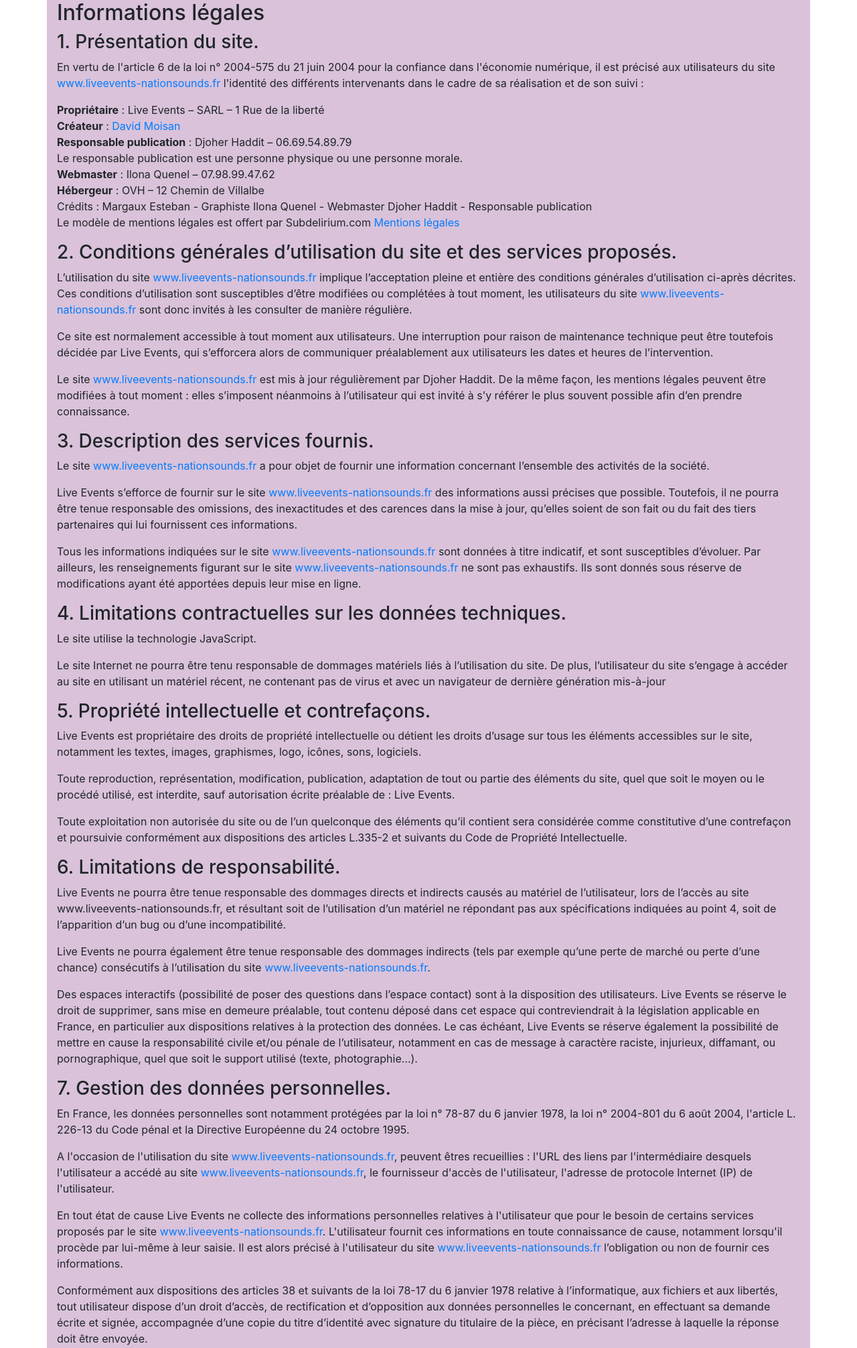
After one commit to David-Moisan/Live_Eventsv2.1, a Symfony app: template templates/mention_legale/index.html.twig in a window 1280 px wide. The commit adds this page. Shown: the top 2012 px of the page at 67% size. Run offline with Twig, Linux system fonts and the light colour scheme; the template is opened without the code that fills it, so the values that code supplies are empty; some libraries are stand-ins or nearby versions.

Commit message:
Mentions legale

```diff
--- /dev/null
+++ b/templates/mention_legale/index.html.twig
@@ -0,0 +1,167 @@
+{% extends 'base.html.twig' %}
+
+{% block title %}Mentions légales{% endblock %}
+
+{% block stylesheets %}
+<!-- Icon -->
+<link rel="shortcut icon" href="/source/icon.ico" type="image/x-icon">
+
+<!-- Font Awesome -->
+<link rel="stylesheet" href="https://cdnjs.cloudflare.com/ajax/libs/font-awesome/4.7.0/css/font-awesome.min.css">
+
+<!-- Bootstrap v4.5 -->
+<link rel="stylesheet" href="https://cdn.jsdelivr.net/npm/bootstrap@4.5.3/dist/css/bootstrap.min.css"
+    integrity="sha384-TX8t27EcRE3e/ihU7zmQxVncDAy5uIKz4rEkgIXeMed4M0jlfIDPvg6uqKI2xXr2" crossorigin="anonymous">
+<script src="https://code.jquery.com/jquery-3.5.1.slim.min.js"
+    integrity="sha384-DfXdz2htPH0lsSSs5nCTpuj/zy4C+OGpamoFVy38MVBnE+IbbVYUew+OrCXaRkfj" crossorigin="anonymous">
+</script>
+<script src="https://cdn.jsdelivr.net/npm/bootstrap@4.5.3/dist/js/bootstrap.bundle.min.js"
+    integrity="sha384-ho+j7jyWK8fNQe+A12Hb8AhRq26LrZ/JpcUGGOn+Y7RsweNrtN/tE3MoK7ZeZDyx" crossorigin="anonymous">
+</script>
+{% endblock %}
+
+{% block body %}
+
+
+<div class="container" style="margin-bottom: 50px !important; background: #a065a265;">
+    <h2>Informations légales</h2>
+    <h3>1. Présentation du site.</h3>
+    <p>En vertu de l'article 6 de la loi n° 2004-575 du 21 juin 2004 pour la confiance dans l'économie numérique, il est
+        précisé aux utilisateurs du site <a
+            href="http://www.liveevents-nationsounds.fr/">www.liveevents-nationsounds.fr</a> l'identité des différents
+        intervenants dans le cadre de sa réalisation et de son suivi :</p>
+    <p><strong>Propriétaire</strong> : Live Events – SARL – 1 Rue de la liberté<br />
+        <strong>Créateur</strong> : <a href="https://www.liveevents-nationsounds.fr/">David Moisan</a><br />
+        <strong>Responsable publication</strong> : Djoher Haddit – 06.69.54.89.79<br />
+        Le responsable publication est une personne physique ou une personne morale.<br />
+        <strong>Webmaster</strong> : Ilona Quenel – 07.98.99.47.62<br />
+        <strong>Hébergeur</strong> : OVH – 12 Chemin de Villalbe<br />
+        Crédits : Margaux Esteban - Graphiste
+        Ilona Quenel - Webmaster
+        Djoher Haddit - Responsable publication<br />
+        Le modèle de mentions légales est offert par Subdelirium.com <a target="_blank"
+            href="https://www.subdelirium.com/generateur-de-mentions-legales/">Mentions légales</a></p>
+
+    <h3>2. Conditions générales d’utilisation du site et des services proposés.</h3>
+    <p>L’utilisation du site <a href="http://www.liveevents-nationsounds.fr/">www.liveevents-nationsounds.fr</a>
+        implique l’acceptation pleine et entière des conditions générales d’utilisation ci-après décrites. Ces
+        conditions d’utilisation sont susceptibles d’être modifiées ou complétées à tout moment, les utilisateurs du
+        site <a href="http://www.liveevents-nationsounds.fr/">www.liveevents-nationsounds.fr</a> sont donc invités à les
+        consulter de manière régulière.</p>
+    <p>Ce site est normalement accessible à tout moment aux utilisateurs. Une interruption pour raison de maintenance
+        technique peut être toutefois décidée par Live Events, qui s’efforcera alors de communiquer préalablement aux
+        utilisateurs les dates et heures de l’intervention.</p>
+    <p>Le site <a href="http://www.liveevents-nationsounds.fr/">www.liveevents-nationsounds.fr</a> est mis à jour
+        régulièrement par Djoher Haddit. De la même façon, les mentions légales peuvent être modifiées à tout moment :
+        elles s’imposent néanmoins à l’utilisateur qui est invité à s’y référer le plus souvent possible afin d’en
+        prendre connaissance.</p>
+    <h3>3. Description des services fournis.</h3>
+    <p>Le site <a href="http://www.liveevents-nationsounds.fr/">www.liveevents-nationsounds.fr</a> a pour objet de
+        fournir une information concernant l’ensemble des activités de la société.</p>
+    <p>Live Events s’efforce de fournir sur le site <a
+            href="http://www.liveevents-nationsounds.fr/">www.liveevents-nationsounds.fr</a> des informations aussi
+        précises que possible. Toutefois, il ne pourra être tenue responsable des omissions, des inexactitudes et des
+        carences dans la mise à jour, qu’elles soient de son fait ou du fait des tiers partenaires qui lui fournissent
+        ces informations.</p>
+    <p>Tous les informations indiquées sur le site <a
+            href="http://www.liveevents-nationsounds.fr/">www.liveevents-nationsounds.fr</a> sont données à titre
+        indicatif, et sont susceptibles d’évoluer. Par ailleurs, les renseignements figurant sur le site <a
+            href="http://www.liveevents-nationsounds.fr/">www.liveevents-nationsounds.fr</a> ne sont pas exhaustifs. Ils
+        sont donnés sous réserve de modifications ayant été apportées depuis leur mise en ligne.</p>
+    <h3>4. Limitations contractuelles sur les données techniques.</h3>
+    <p>Le site utilise la technologie JavaScript.</p>
+    <p>Le site Internet ne pourra être tenu responsable de dommages matériels liés à l’utilisation du site. De plus,
+        l’utilisateur du site s’engage à accéder au site en utilisant un matériel récent, ne contenant pas de virus et
+        avec un navigateur de dernière génération mis-à-jour</p>
+    <h3>5. Propriété intellectuelle et contrefaçons.</h3>
+    <p>Live Events est propriétaire des droits de propriété intellectuelle ou détient les droits d’usage sur tous les
+        éléments accessibles sur le site, notamment les textes, images, graphismes, logo, icônes, sons, logiciels.</p>
+    <p>Toute reproduction, représentation, modification, publication, adaptation de tout ou partie des éléments du site,
+        quel que soit le moyen ou le procédé utilisé, est interdite, sauf autorisation écrite préalable de : Live
+        Events.</p>
+    <p>Toute exploitation non autorisée du site ou de l’un quelconque des éléments qu’il contient sera considérée comme
+        constitutive d’une contrefaçon et poursuivie conformément aux dispositions des articles L.335-2 et suivants du
+        Code de Propriété Intellectuelle.</p>
+    <h3>6. Limitations de responsabilité.</h3>
+    <p>Live Events ne pourra être tenue responsable des dommages directs et indirects causés au matériel de
+        l’utilisateur, lors de l’accès au site www.liveevents-nationsounds.fr, et résultant soit de l’utilisation d’un
+        matériel ne répondant pas aux spécifications indiquées au point 4, soit de l’apparition d’un bug ou d’une
+        incompatibilité.</p>
+    <p>Live Events ne pourra également être tenue responsable des dommages indirects (tels par exemple qu’une perte de
+        marché ou perte d’une chance) consécutifs à l’utilisation du site <a
+            href="http://www.liveevents-nationsounds.fr/">www.liveevents-nationsounds.fr</a>.</p>
+    <p>Des espaces interactifs (possibilité de poser des questions dans l’espace contact) sont à la disposition des
+        utilisateurs. Live Events se réserve le droit de supprimer, sans mise en demeure préalable, tout contenu déposé
+        dans cet espace qui contreviendrait à la législation applicable en France, en particulier aux dispositions
+        relatives à la protection des données. Le cas échéant, Live Events se réserve également la possibilité de mettre
+        en cause la responsabilité civile et/ou pénale de l’utilisateur, notamment en cas de message à caractère
+        raciste, injurieux, diffamant, ou pornographique, quel que soit le support utilisé (texte, photographie…).</p>
+    <h3>7. Gestion des données personnelles.</h3>
+    <p>En France, les données personnelles sont notamment protégées par la loi n° 78-87 du 6 janvier 1978, la loi n°
+        2004-801 du 6 août 2004, l'article L. 226-13 du Code pénal et la Directive Européenne du 24 octobre 1995.</p>
+    <p>A l'occasion de l'utilisation du site <a
+            href="http://www.liveevents-nationsounds.fr/">www.liveevents-nationsounds.fr</a>, peuvent êtres recueillies
+        : l'URL des liens par l'intermédiaire desquels l'utilisateur a accédé au site <a
+            href="http://www.liveevents-nationsounds.fr/">www.liveevents-nationsounds.fr</a>, le fournisseur d'accès de
+        l'utilisateur, l'adresse de protocole Internet (IP) de l'utilisateur.</p>
+    <p> En tout état de cause Live Events ne collecte des informations personnelles relatives à l'utilisateur que pour
+        le besoin de certains services proposés par le site <a
+            href="http://www.liveevents-nationsounds.fr/">www.liveevents-nationsounds.fr</a>. L'utilisateur fournit ces
+        informations en toute connaissance de cause, notamment lorsqu'il procède par lui-même à leur saisie. Il est
+        alors précisé à l'utilisateur du site <a
+            href="http://www.liveevents-nationsounds.fr/">www.liveevents-nationsounds.fr</a> l’obligation ou non de
+        fournir ces informations.</p>
+    <p>Conformément aux dispositions des articles 38 et suivants de la loi 78-17 du 6 janvier 1978 relative à
+        l’informatique, aux fichiers et aux libertés, tout utilisateur dispose d’un droit d’accès, de rectification et
+        d’opposition aux données personnelles le concernant, en effectuant sa demande écrite et signée, accompagnée
+        d’une copie du titre d’identité avec signature du titulaire de la pièce, en précisant l’adresse à laquelle la
+        réponse doit être envoyée.</p>
+    <p>Aucune information personnelle de l'utilisateur du site <a
+            href="http://www.liveevents-nationsounds.fr/">www.liveevents-nationsounds.fr</a> n'est publiée à l'insu de
+        l'utilisateur, échangée, transférée, cédée ou vendue sur un support quelconque à des tiers. Seule l'hypothèse du
+        rachat de Live Events et de ses droits permettrait la transmission des dites informations à l'éventuel acquéreur
+        qui serait à son tour tenu de la même obligation de conservation et de modification des données vis à vis de
+        l'utilisateur du site <a href="http://www.liveevents-nationsounds.fr/">www.liveevents-nationsounds.fr</a>.</p>
+    <p>Les bases de données sont protégées par les dispositions de la loi du 1er juillet 1998 transposant la directive
+        96/9 du 11 mars 1996 relative à la protection juridique des bases de données.</p>
+    <h3>8. Liens hypertextes et cookies.</h3>
+    <p>Le site <a href="http://www.liveevents-nationsounds.fr/">www.liveevents-nationsounds.fr</a> contient un certain
+        nombre de liens hypertextes vers d’autres sites, mis en place avec l’autorisation de Live Events. Cependant,
+        Live Events n’a pas la possibilité de vérifier le contenu des sites ainsi visités, et n’assumera en conséquence
+        aucune responsabilité de ce fait.</p>
+    <p>La navigation sur le site <a href="http://www.liveevents-nationsounds.fr/">www.liveevents-nationsounds.fr</a> est
+        susceptible de provoquer l’installation de cookie(s) sur l’ordinateur de l’utilisateur. Un cookie est un fichier
+        de petite taille, qui ne permet pas l’identification de l’utilisateur, mais qui enregistre des informations
+        relatives à la navigation d’un ordinateur sur un site. Les données ainsi obtenues visent à faciliter la
+        navigation ultérieure sur le site, et ont également vocation à permettre diverses mesures de fréquentation.</p>
+    <p>Le refus d’installation d’un cookie peut entraîner l’impossibilité d’accéder à certains services. L’utilisateur
+        peut toutefois configurer son ordinateur de la manière suivante, pour refuser l’installation des cookies :</p>
+    <p>Sous Internet Explorer : onglet outil (pictogramme en forme de rouage en haut a droite) / options internet.
+        Cliquez sur Confidentialité et choisissez Bloquer tous les cookies. Validez sur Ok.</p>
+    <p>Sous Firefox : en haut de la fenêtre du navigateur, cliquez sur le bouton Firefox, puis aller dans l'onglet
+        Options. Cliquer sur l'onglet Vie privée.
+        Paramétrez les Règles de conservation sur : utiliser les paramètres personnalisés pour l'historique. Enfin
+        décochez-la pour désactiver les cookies.</p>
+    <p>Sous Safari : Cliquez en haut à droite du navigateur sur le pictogramme de menu (symbolisé par un rouage).
+        Sélectionnez Paramètres. Cliquez sur Afficher les paramètres avancés. Dans la section "Confidentialité", cliquez
+        sur Paramètres de contenu. Dans la section "Cookies", vous pouvez bloquer les cookies.</p>
+    <p>Sous Chrome : Cliquez en haut à droite du navigateur sur le pictogramme de menu (symbolisé par trois lignes
+        horizontales). Sélectionnez Paramètres. Cliquez sur Afficher les paramètres avancés. Dans la section
+        "Confidentialité", cliquez sur préférences. Dans l'onglet "Confidentialité", vous pouvez bloquer les cookies.
+    </p>
+
+    <h3>9. Droit applicable et attribution de juridiction.</h3>
+    <p>Tout litige en relation avec l’utilisation du site <a
+            href="http://www.liveevents-nationsounds.fr/">www.liveevents-nationsounds.fr</a> est soumis au droit
+        français. Il est fait attribution exclusive de juridiction aux tribunaux compétents de Paris.</p>
+    <h3>10. Les principales lois concernées.</h3>
+    <p>Loi n° 78-17 du 6 janvier 1978, notamment modifiée par la loi n° 2004-801 du 6 août 2004 relative à
+        l'informatique, aux fichiers et aux libertés.</p>
+    <p> Loi n° 2004-575 du 21 juin 2004 pour la confiance dans l'économie numérique.</p>
+    <h3>11. Lexique.</h3>
+    <p>Utilisateur : Internaute se connectant, utilisant le site susnommé.</p>
+    <p>Informations personnelles : « les informations qui permettent, sous quelque forme que ce soit, directement ou
+        non, l'identification des personnes physiques auxquelles elles s'appliquent » (article 4 de la loi n° 78-17 du 6
+        janvier 1978).</p>
+</div>
+{% endblock %}
--- a/templates/product/index.html.twig
+++ b/templates/product/index.html.twig
@@ -85,6 +85,7 @@
                 <li><a href="{{ path('product.index')}}">Boutique</a></li>
                 <li><a href="{{ path('contact')}}">Contactez-nous</a></li>
                 <li><a href="{{ path('faq') }}">FAQ</a></li>
+                <li><a href="{{ path('ml') }}">Mentions légales</a></li>
             </ul>
         </div>
 
--- a/templates/product/show.html.twig
+++ b/templates/product/show.html.twig
@@ -97,6 +97,7 @@
                 <li><a href="{{ path('product.index')}}">Boutique</a></li>
                 <li><a href="{{ path('contact')}}">Contactez-nous</a></li>
                 <li><a href="{{ path('faq') }}">FAQ</a></li>
+                <li><a href="{{ path('ml') }}">Mentions légales</a></li>
             </ul>
         </div>
 
```
Also changed, not shown: public/css/home.css (+11 -3 lines), src/Controller/MentionLegaleController.php (added, +18 -0 lines).
